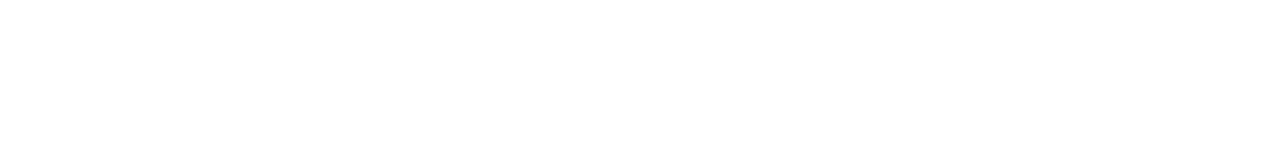
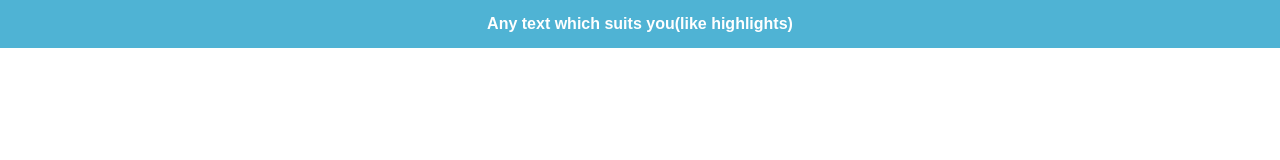
Before and after one commit to CodesShubham/OG-projects, a plain HTML site: page Template 1/index.html in a window 1280 px wide. Drawn offline with Linux system fonts and the light colour scheme.

Commit message:
build top banner

```diff
--- a/Template 1/index.html
+++ b/Template 1/index.html
@@ -8,7 +8,13 @@
 </head>
 <body>
 
-    <div class="top-banner"></div>
+    <!--top banner-->
+
+    <div class="top-banner">
+        <div class="container">
+            <div class="small-bold-text banner-text">Any text which suits you(like highlights)</div>
+        </div>
+    </div>
 
     <nav></nav>
 
--- a/Template 1/style.css
+++ b/Template 1/style.css
@@ -42,3 +42,26 @@ a {
     text-decoration: none;
     display: inline-block;
 }
+
+.small-bold-text {
+    font-size: 1rem;
+    font-weight: 700;
+}
+
+.container {
+    max-width: 1180px;
+    margin-inline: auto;
+    padding-inline: var(--padding-inline-section);
+}
+
+.top-banner {
+    background-image: url();
+    background-color: #4fb3d4;
+    background-size: 300px;
+}
+
+.banner-text {
+    color: white;
+    padding: 15px 30px;
+    text-align: center;
+}
```
